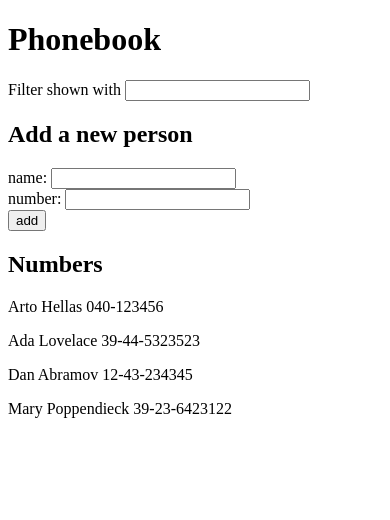
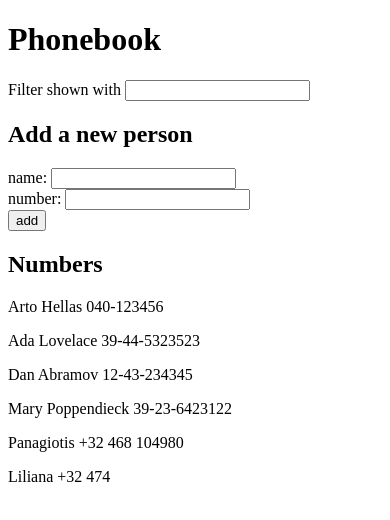
Before and after one commit to Pana-TsK/full-stack-open, a React (Vite) app in the folder part2/phonebook/: page / in a window 390 px wide. Shown: the top 520 px of the page. Built offline with nearby package versions, Linux system fonts and the light colour scheme; data requests are answered from the project's data file.

Commit message:
2.12 : succesfully extracted the phone numbers logic.

```diff
--- a/part2/phonebook/db.json
+++ b/part2/phonebook/db.json
@@ -21,7 +21,14 @@
       "id": "4"
     },
     {
-      "id": "e26a"
+      "id": 5,
+      "name": "Panagiotis",
+      "number": "+32 468 104980"
+    },
+    {
+      "id": 6,
+      "name": "Liliana",
+      "number": "+32 474"
     }
   ]
 }
--- a/part2/phonebook/src/App.jsx
+++ b/part2/phonebook/src/App.jsx
@@ -1,8 +1,9 @@
 import { useState, useEffect } from 'react'
+
 import Filter from './components/filter'
 import Form from './components/form'
 import Phonebook from './components/phonebook'
-import axios from 'axios'
+import phoneService from './services/phone_numbers'
 
 const App = (props) => {
   const [persons, setPersons] = useState([])
@@ -13,11 +14,11 @@ const App = (props) => {
   // handle the fetching of data from the server
   useEffect(() => {
     console.log("useEffect is being called")
-    axios
-      .get("http://localhost:3001/persons")
+    phoneService.getAll()
       .then(response => {
         console.log("promise fulfilled")
-        setPersons(response.data)
+        setPersons(response)
+        console.log("reponse has been gathered:", response)
       })
   }, [])
 
@@ -30,7 +31,6 @@ const App = (props) => {
     event.preventDefault()
 
     // Specify the data of the person to be added
-
     const personObject = {
       name: newName,
       number: newNumber,
@@ -53,11 +53,12 @@ const App = (props) => {
     setNewNumber('')
 
     // add this new person also to the server
-    axios
-      .post('http://localhost:3001/persons')
-      .then(response =>
-        console.log(response)
-      )
+    phoneService
+      .create(personObject)
+      .then(returnedNote => {
+        setPersons(persons.concat(returnedNote))
+        console.log("called setPersons setter succesfully")
+      })
   }
 
   // Handle the event of writing more text
--- /dev/null
+++ b/part2/phonebook/src/services/phone_numbers.jsx
@@ -0,0 +1,15 @@
+import axios from 'axios'
+const baseUrl = 'http://localhost:3001/persons'
+
+const getAll = () => {
+    const request = axios.get(baseUrl)
+    return request.then(response => response.data)
+}
+
+const create = newObject => {
+    const request = axios.post(baseUrl, newObject)
+    return request.then(response => response.data)
+}
+
+
+export default {getAll, create}
```
